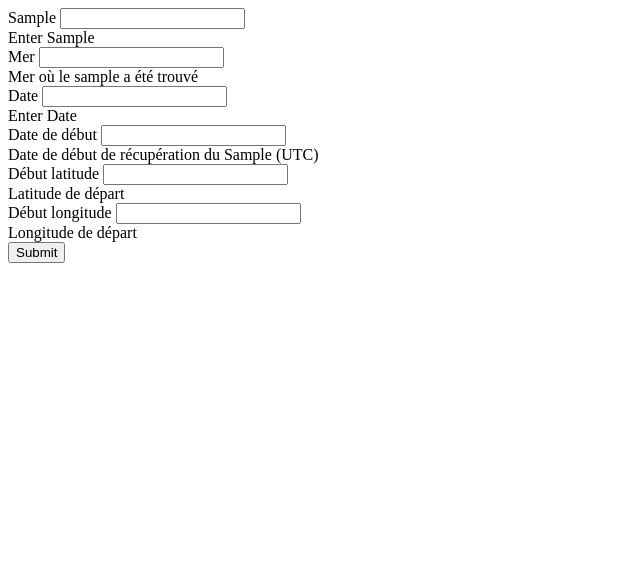
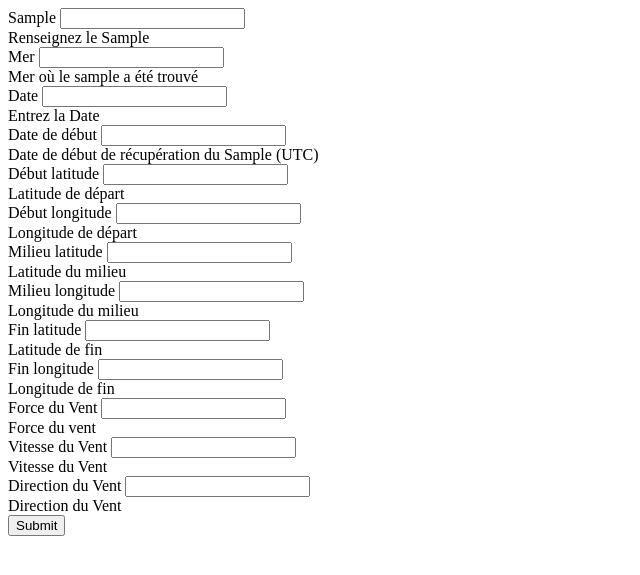
Before and after one commit to Jonathan-Auber/expedition-med, a PHP site: page /expedition_med/views/AddSampling.phtml in a window 1280 px wide. Shown: the top 575 px of the page, without its empty margins (0-640 px from the left). Run offline with PHP 8.4, Linux system fonts and the light colour scheme.

Commit message:
weeeeeedodo
aled

```diff
--- a/config/Database.php
+++ b/config/Database.php
@@ -10,7 +10,7 @@ class Database
     public static function getPdo(): PDO
     {
         if (self::$instance === NULL) {
-            self::$instance = new PDO('mysql:host=localhost;dbname=med;charset=utf8', 'root', 'root', [
+            self::$instance = new PDO('mysql:host=localhost;dbname=med;charset=utf8', 'root', '', [
                 PDO::ATTR_ERRMODE => PDO::ERRMODE_EXCEPTION,
                 PDO::ATTR_DEFAULT_FETCH_MODE => PDO::FETCH_ASSOC
             ]);
--- a/views/AddSampling.phtml
+++ b/views/AddSampling.phtml
@@ -12,7 +12,7 @@
   <div class="mb-3">
     <label for="Sample" class="form-label">Sample</label>
     <input type="text" class="form-control" id="sample" aria-describedby="Input Sample" name="sample">
-    <div id="sample" class="form-text">Enter Sample</div>
+    <div id="sample" class="form-text">Renseignez le Sample</div>
   </div>
   <div class="mb-3">
     <label for="Sea" class="form-label">Mer</label>
@@ -22,10 +22,10 @@
   <div class="mb-3">
     <label for="Date" class="form-label">Date</label>
     <input type="text" class="form-control" id="date" aria-describedby="Input Date" name="date">
-    <div id="date" class="form-text">Enter Date</div>
+    <div id="date" class="form-text">Entrez la Date</div>
   </div>
   <div class="mb-3">
-    <label for="Start_time" class="form-label">Date de début<label>
+    <label for="Start_time" class="form-label">Date de début</label>
     <input type="text" class="form-control" id="start_time" name="start_time">
     <div id="start_time" class="form-text">Date de début de récupération du Sample (UTC)</div>
   </div>
@@ -38,6 +38,39 @@
     <label for="Start_longitude" class="form-label">Début longitude</label>
     <input type="text" class="form-control" id="start_longitude" name="start_longitude">
     <div id="start_longitude" class="form-text">Longitude de départ</div>
+  <div class="mb-3">
+    <label for="Milieu_latitude" class="form-label">Milieu latitude</label>
+    <input type="text" class="form-control" id="milieu_latitude" aria-describedby="Input Milieu Latitude" name="milieu_latitude">
+    <div id="milieu_latitude" class="form-text">Latitude du milieu</div>
+  </div>
+  <div class="mb-3">
+    <label for="Milieu_longitude" class="form-label">Milieu longitude</label>
+    <input type="text" class="form-control" id="milieu_longitude" name="milieu_longitude">
+    <div id="milieu_longitude" class="form-text">Longitude du milieu</div>
+  <div class="mb-3">
+    <label for="Fin_latitude" class="form-label">Fin latitude</label>
+    <input type="text" class="form-control" id="fin_latitude" aria-describedby="Input Fin Latitude" name="fin_latitude">
+    <div id="fin_latitude" class="form-text">Latitude de fin</div>
+</div>
+<div class="mb-3">
+  <label for="Fin_longitude" class="form-label">Fin longitude</label>
+  <input type="text" class="form-control" id="fin_longitude" name="fin_longitude">
+  <div id="fin_longitude" class="form-text">Longitude de fin</div>
+  <div class="mb-3">
+    <label for="WindForce" class="form-label">Force du Vent</label>
+    <input type="text" class="form-control" id="wind_force" name="wind_force">
+    <div id="wind_force" class="form-text">Force du vent</div>
+  <div class="mb-3">
+    <label for="WindSpeed" class="form-label">Vitesse du Vent</label>
+    <input type="text" class="form-control" id="vitesse_vent" name="vitesse_vent">
+    <div id="vitesse_vent" class="form-text">Vitesse du Vent</div>
+  <div class="mb-3">
+    <label for="WindDirection" class="form-label">Direction du Vent</label>
+    <input type="text" class="form-control" id="direcition_vent" aria-describedby="Input Direction Vent" name="direction_vent">
+    <div id="direction_vent" class="form-text">Direction du Vent</div>
+  </div>
+
+
 
   <button type="submit" class="btn btn-primary">Submit</button>
 
```
